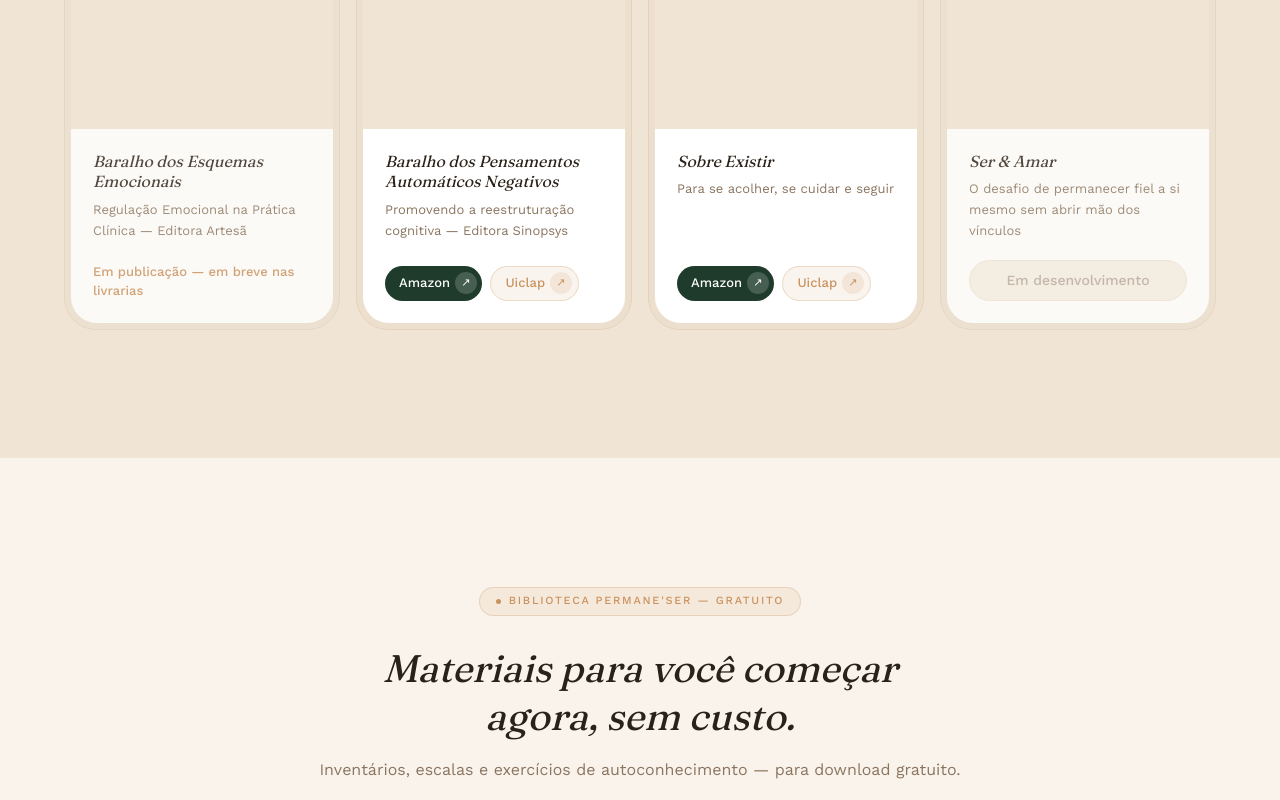
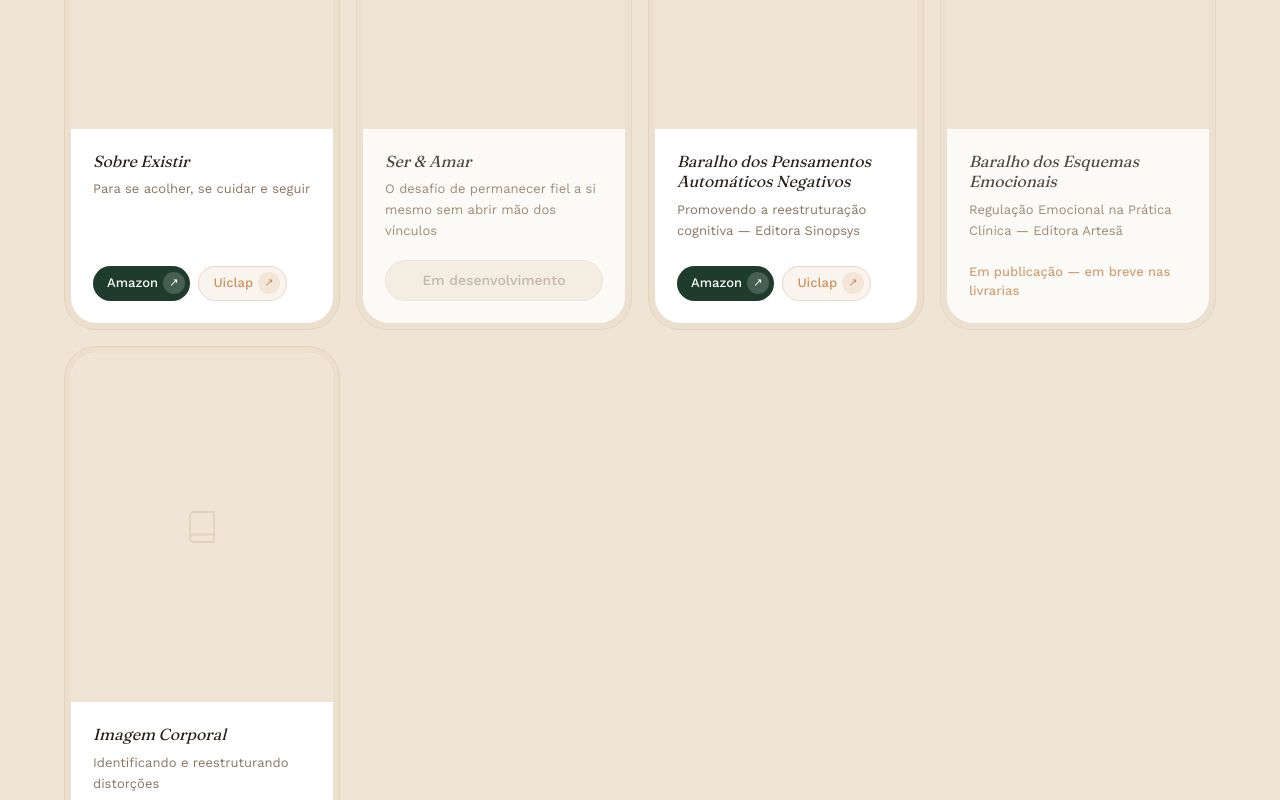
Before and after one commit to AGRyze-tech/permane-ser, a Next.js app: page /livros in a window 1280 px wide. Shown: the part 1060-1860 px from the top of the page. Built offline with nearby package versions, Linux system fonts and the light colour scheme.

Commit message:
fix: reordenar livros e restaurar Imagem Corporal
Ordem: Sobre Existir > Ser & Amar > Baralho Pensamentos >
Baralho Esquemas (em publicacao) > Imagem Corporal

Co-Authored-By: Claude Sonnet 4.6 <noreply@anthropic.com>

```diff
--- a/app/livros/page.tsx
+++ b/app/livros/page.tsx
@@ -4,22 +4,6 @@ import { motion } from 'framer-motion'
 import { E, eyebrow, Dot, sectionPad, FadeIn } from '../../lib/motion'
 
 const livros = [
-  {
-    title: 'Baralho dos Esquemas Emocionais',
-    subtitle: 'Regulação Emocional na Prática Clínica — Editora Artesã',
-    available: false,
-    comingSoon: true,
-    amazonLink: '',
-    uiclapLink: '',
-  },
-  {
-    title: 'Baralho dos Pensamentos Automáticos Negativos',
-    subtitle: 'Promovendo a reestruturação cognitiva — Editora Sinopsys',
-    available: true,
-    comingSoon: false,
-    amazonLink: 'https://www.amazon.com.br/s?k=Baralho+Pensamentos+Autom%C3%A1ticos+Arlete+Klauck', // TODO: link direto do produto
-    uiclapLink: 'https://uiclap.com', // TODO: link direto do produto
-  },
   {
     title: 'Sobre Existir',
     subtitle: 'Para se acolher, se cuidar e seguir',
@@ -35,6 +19,30 @@ const livros = [
     comingSoon: false,
     amazonLink: '',
     uiclapLink: '',
+  },
+  {
+    title: 'Baralho dos Pensamentos Automáticos Negativos',
+    subtitle: 'Promovendo a reestruturação cognitiva — Editora Sinopsys',
+    available: true,
+    comingSoon: false,
+    amazonLink: 'https://www.amazon.com.br/s?k=Baralho+Pensamentos+Autom%C3%A1ticos+Arlete+Klauck', // TODO: link direto do produto
+    uiclapLink: 'https://uiclap.com', // TODO: link direto do produto
+  },
+  {
+    title: 'Baralho dos Esquemas Emocionais',
+    subtitle: 'Regulação Emocional na Prática Clínica — Editora Artesã',
+    available: false,
+    comingSoon: true,
+    amazonLink: '',
+    uiclapLink: '',
+  },
+  {
+    title: 'Imagem Corporal',
+    subtitle: 'Identificando e reestruturando distorções',
+    available: true,
+    comingSoon: false,
+    amazonLink: 'https://www.amazon.com.br/s?k=Imagem+Corporal+Arlete+Klauck', // TODO: link direto do produto
+    uiclapLink: 'https://uiclap.com', // TODO: link direto do produto
   },
 ]
 
```
